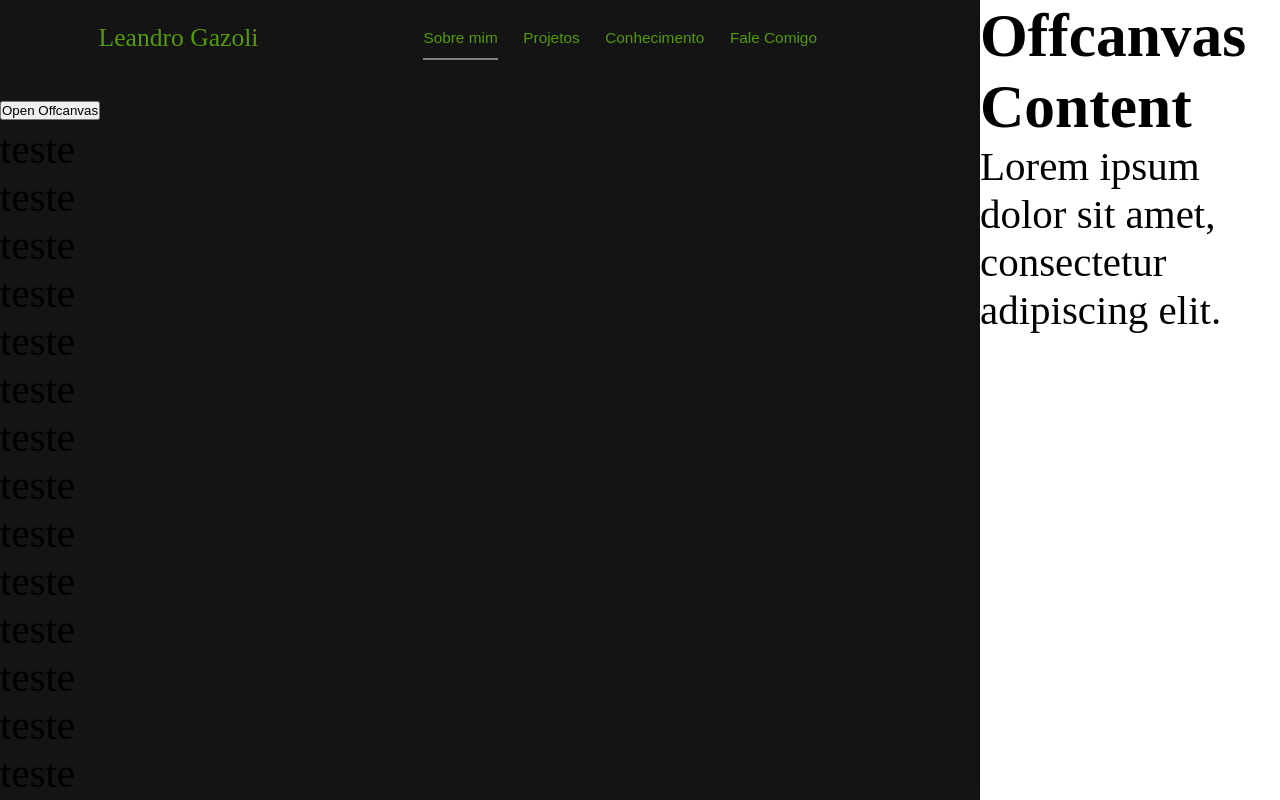
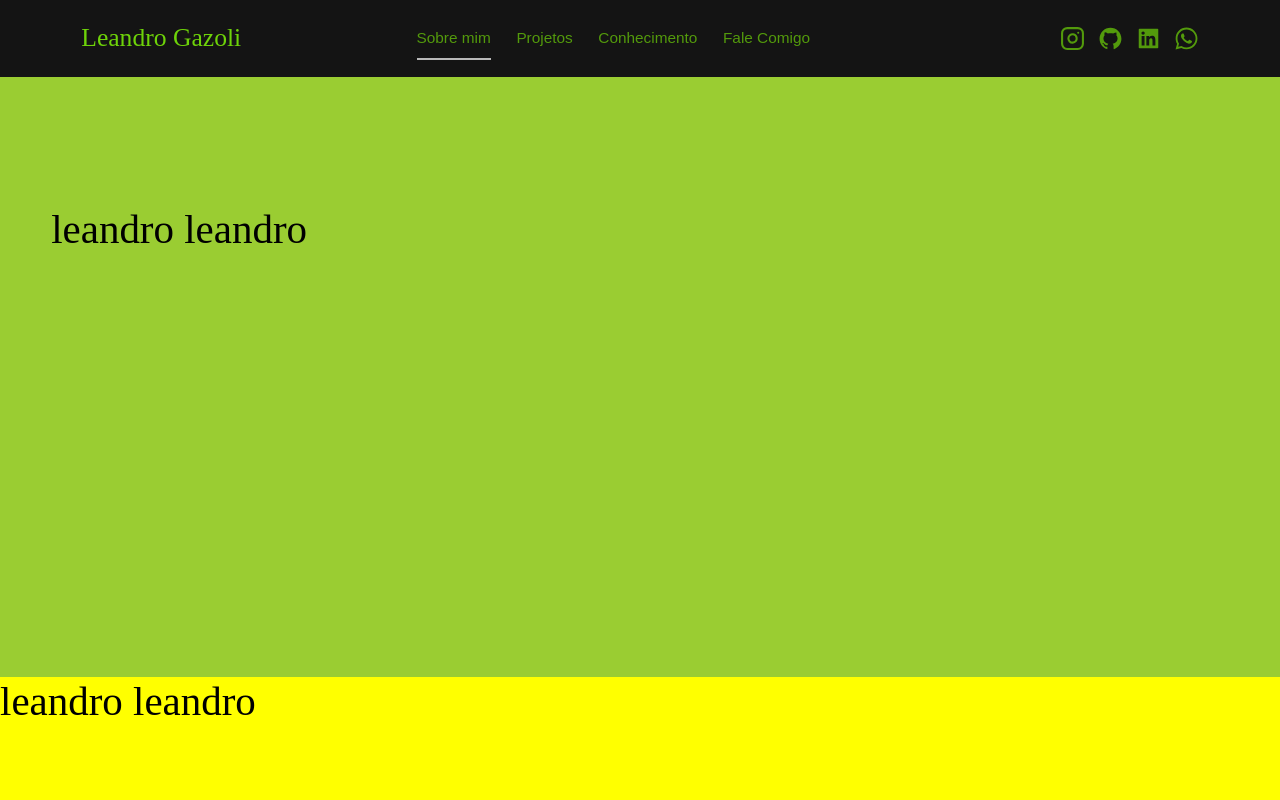
Before and after one commit to LeandroGazoli/Portifolio, a Next.js app: page / in a window 1280 px wide. Shown: the top 800 px of the page. Built offline with nearby package versions, Linux system fonts and the light colour scheme.

Commit message:
Offcanvas funcionalidades e implementação no menu

```diff
--- a/src/components/Header/index.tsx
+++ b/src/components/Header/index.tsx
@@ -3,13 +3,13 @@ import React, { useContext, useEffect, useRef, useState } from 'react';
 import styles from './styles.module.scss';
 import { FiInstagram } from 'react-icons/fi';
 import { AiFillGithub, AiFillLinkedin } from 'react-icons/ai';
-import { FaWhatsapp } from 'react-icons/fa';
+import { FaWhatsapp, FaBars } from 'react-icons/fa';
 import Link from 'next/link';
 import { NavContext } from '@/context/NavContext';
 import Offcanvas from '../Offcanvas';
 
 export default function Header() {
-  const [isOffcanvasOpen, setIsOffcanvasOpen] = useState(true);
+  const [isOffcanvasOpen, setIsOffcanvasOpen] = useState(false);
   const { activeLinkId, setActiveLinkId } = useContext(NavContext);
   const navLinks = ['Sobre mim', 'Projetos', 'Conhecimento', 'Fale Comigo'];
 
@@ -45,7 +45,7 @@ export default function Header() {
 
   return (
     <>
-      <nav className={`${styles.container} ${scroll ? styles.scroll : ''}`}>
+      <nav className={`${styles.container} ${scroll ? styles.scroll : ''} ${styles.navigation}`}>
         <div className={styles.wrapper}>
           <Link
             href="#home"
@@ -78,78 +78,52 @@ export default function Header() {
               </li>
             </ul>
           </div>
+          <button
+            className={styles.button_toggle}
+            onClick={handleOpenOrCloseOffcanvas}
+          >
+            <FaBars size={25} />
+          </button>
         </div>
       </nav>
 
-      <div>
-        <button onClick={handleOpenOrCloseOffcanvas}>Open Offcanvas</button>
-        <Offcanvas
-          isOpen={isOffcanvasOpen}
-          onClose={handleOpenOrCloseOffcanvas}
-        >
-          <h2>Offcanvas Content</h2>
-          <p>Lorem ipsum dolor sit amet, consectetur adipiscing elit.</p>
-        </Offcanvas>
-      </div>
-
-      <div>
-        <p>teste</p>
-        <p>teste</p>
-        <p>teste</p>
-        <p>teste</p>
-        <p>teste</p>
-        <p>teste</p>
-        <p>teste</p>
-        <p>teste</p>
-        <p>teste</p>
-        <p>teste</p>
-        <p>teste</p>
-        <p>teste</p>
-        <p>teste</p>
-        <p>teste</p>
-        <p>teste</p>
-        <p>teste</p>
-        <p>teste</p>
-        <p>teste</p>
-        <p>teste</p>
-        <p>teste</p>
-        <p>teste</p>
-        <p>teste</p>
-        <p>teste</p>
-        <p>teste</p>
-        <p>teste</p>
-        <p>teste</p>
-        <p>teste</p>
-        <p>teste</p>
-        <p>teste</p>
-        <p>teste</p>
-        <p>teste</p>
-        <p>teste</p>
-        <p>teste</p>
-        <p>teste</p>
-        <p>teste</p>
-        <p>teste</p>
-        <p>teste</p>
-        <p>teste</p>
-        <p>teste</p>
-        <p>teste</p>
-        <p>teste</p>
-        <p>teste</p>
-        <p>teste</p>
-        <p>teste</p>
-        <p>teste</p>
-        <p>teste</p>
-        <p>teste</p>
-        <p>teste</p>
-        <p>teste</p>
-        <p>teste</p>
-        <p>teste</p>
-        <p>teste</p>
-        <p>teste</p>
-        <p>teste</p>
-        <p>teste</p>
-        <p>teste</p>
-      </div>
+      <Offcanvas
+        isOpen={isOffcanvasOpen}
+        onClose={handleOpenOrCloseOffcanvas}
+        size="90%"
+      >
+        <div
+          className={styles.offcanvas_Header}
+          onClick={handleOpenOrCloseOffcanvas}
+        ></div>
+        <div className={`${styles.container} ${styles.offcanvas_body}`}>
+          <div className={styles.mobileMenu}>
+            <ul>{navLinks.map((nav) => renderNavLink(nav))}</ul>
+            <ul className={styles.social_links}>
+              <li>
+                <Link href="">
+                  <FiInstagram size={25} />
+                </Link>
+              </li>
+              <li>
+                <Link href="">
+                  <AiFillGithub size={25} />
+                </Link>
+              </li>
+              <li>
+                <Link href="">
+                  <AiFillLinkedin size={25} />
+                </Link>
+              </li>
+              <li>
+                <Link href="">
+                  <FaWhatsapp size={25} />
+                </Link>
+              </li>
+            </ul>
+          </div>
+        </div>
+      </Offcanvas>
     </>
   );
 }
--- a/src/components/Header/styles.module.scss
+++ b/src/components/Header/styles.module.scss
@@ -1,4 +1,40 @@
+$verde: hsl(90, 92%, 43%);
+
 .container {
+  width: 100%;
+  padding-right: calc(1.5rem * 0.5);
+  padding-left: calc(1.5rem * 0.5);
+  margin-right: auto;
+  margin-left: auto;
+}
+
+@media (min-width: 576px) {
+  .container {
+    max-width: 540px;
+  }
+}
+@media (min-width: 768px) {
+  .container {
+    max-width: 720px;
+  }
+}
+@media (min-width: 992px) {
+  .container {
+    max-width: 960px;
+  }
+}
+@media (min-width: 1200px) {
+  .container {
+    max-width: 1140px;
+  }
+}
+@media (min-width: 1400px) {
+  .container {
+    max-width: 1320px;
+  }
+}
+
+.navigation {
   display: flex;
   flex-direction: row;
   align-items: center;
@@ -7,17 +43,6 @@
   position: sticky;
   top: 0px;
   z-index: 100;
-  margin: 0 auto;
-  padding-left: calc(3rem * 0.5);
-  padding-right: calc(3rem * 0.5);
-
-  @media (min-width: 720px) {
-    max-width: 70%;
-  }
-
-  @media (min-width: 1024px) {
-    max-width: 1320px;
-  }
 }
 
 .scroll {
@@ -29,6 +54,7 @@
   li button,
   li a {
     color: #fff;
+    opacity: 1;
   }
 }
 
@@ -42,8 +68,8 @@
 
 .logo {
   font-size: 1rem;
-  opacity: 0.7;
-  color: hsl(90, 92%, 43%);
+  // opacity: 0.7;
+  color: $verde;
 }
 .menu {
   display: flex;
@@ -58,7 +84,7 @@
 
   li button,
   li a {
-    color: hsl(90, 92%, 43%);
+    color: $verde;
     opacity: 0.7;
     transition: opacity 0.4s;
     font-size: 0.6rem;
@@ -87,7 +113,7 @@
     &::after {
       position: absolute;
       width: 100%;
-      background-color: hsla(0, 0%, 100%, 0.658);
+      background-color: #fff;
       transition: width 0.2s;
     }
   }
@@ -98,7 +124,7 @@
   gap: 1rem;
 
   li {
-    color: hsla(0, 0%, 100%, 0.658);
+    color: #fff;
   }
 }
 
@@ -113,3 +139,43 @@
     display: none;
   }
 }
+
+.button_toggle {
+  background-color: transparent;
+  display: flex;
+  align-items: center;
+  border: 0;
+
+  @media (min-width: 768px) {
+    display: none;
+  }
+
+  svg {
+    color: $verde;
+  }
+}
+
+.scroll .button_toggle {
+  svg {
+    color: #fff;
+  }
+}
+
+.offcanvas_Header {
+  display: flex;
+  align-items: center;
+  justify-content: space-between;
+  padding: 1rem;
+}
+
+.offcanvas_body {
+  display: flex;
+  justify-content: center;
+  height: 100%;
+}
+
+.mobileMenu {
+  display: flex;
+  justify-content: space-between;
+  flex-direction: column;
+}
--- a/src/components/Offcanvas/index.tsx
+++ b/src/components/Offcanvas/index.tsx
@@ -1,31 +1,50 @@
-import React, { useState } from 'react';
+import React, { useEffect, useState } from 'react';
 import styles from './styles.module.scss';
 interface OffcanvasProps {
   isOpen: boolean;
   onClose: () => void;
   children: React.ReactNode;
-  size: number;
+  size?: number | string;
 }
 
 const Offcanvas: React.FC<OffcanvasProps> = ({ isOpen, onClose, children, size }) => {
+  const [removeOverlay, setRemoveOverlay] = useState(false);
+
+  useEffect(() => {
+    if (removeOverlay) {
+      setTimeout(() => {
+        setRemoveOverlay(isOpen);
+      }, 350);
+    } else {
+      setRemoveOverlay(isOpen);
+    }
+  }, [isOpen]);
+
+  useEffect(() => {
+    if (isOpen) {
+      document.body.style.overflow = 'hidden';
+      document.body.style.paddingRight = '17px';
+    } else {
+      document.body.style.overflow = '';
+      document.body.style.paddingRight = '';
+    }
+  }, [isOpen]);
+
   const handleClose = () => {
     onClose();
   };
 
   return (
     <>
-      {/* {isOpen && ( */}
-      <div
-        className={[styles.offcanvas, styles['offcanvas-end'], isOpen && styles.show].join(' ')}
-        style={{ width: size | 300 }}
-      >
+      <div className={[styles.offcanvas, styles['offcanvas-end'], isOpen && styles.show].join(' ')}>
         <div className={styles['offcanvas-content']}>{children}</div>
+      </div>
+      {removeOverlay && (
         <div
-          className={styles['offcanvas-overlay']}
+          className={[styles['offcanvas-overlay'], isOpen && styles.show, styles.fade].join(' ')}
           onClick={handleClose}
         ></div>
-      </div>
-      {/* )} */}
+      )}
     </>
   );
 };
--- a/src/components/Offcanvas/styles.module.scss
+++ b/src/components/Offcanvas/styles.module.scss
@@ -9,30 +9,7 @@
   background-clip: padding-box;
   outline: 0;
   bottom: 0;
-
-  //
-
-  .offcanvas-overlay {
-    position: fixed;
-    top: 0;
-    left: 0;
-    z-index: 1040;
-    width: 100vw;
-    height: 100vh;
-    background-color: rgba(0, 0, 0, 0.8);
-    transition: opacity 0.1s linear;
-  }
-
-  .offcanvas-content {
-    position: absolute;
-    top: 0;
-    right: 0;
-    width: 300px;
-    height: 100%;
-    background-color: #fff;
-    box-shadow: 0px 0px 10px rgba(0, 0, 0, 0.2);
-    z-index: 1045;
-  }
+  background-color: #fff;
 }
 
 .offcanvas.offcanvas-end {
@@ -40,13 +17,39 @@
   transition: all 0.4s ease-in-out;
   top: 0;
   right: 0;
+  width: 400px;
 
   &:not(.show) {
     transform: translateX(100%);
-    // left: 0;
   }
+}
+
+.offcanvas-content {
+  height: calc(100vh - 50px);
+}
+
+.offcanvas-overlay {
+  position: fixed;
+  top: 0;
+  left: 0;
+  z-index: 1040;
+  width: 100vw;
+  height: 100vh;
+  background-color: #000;
+}
+
+.offcanvas-overlay.fade {
+  opacity: 0;
+}
+
+.offcanvas-overlay.show {
+  opacity: 0.5;
 }
 
 .show {
   visibility: visible;
 }
+
+.fade {
+  transition: opacity 0.15s linear;
+}
```
